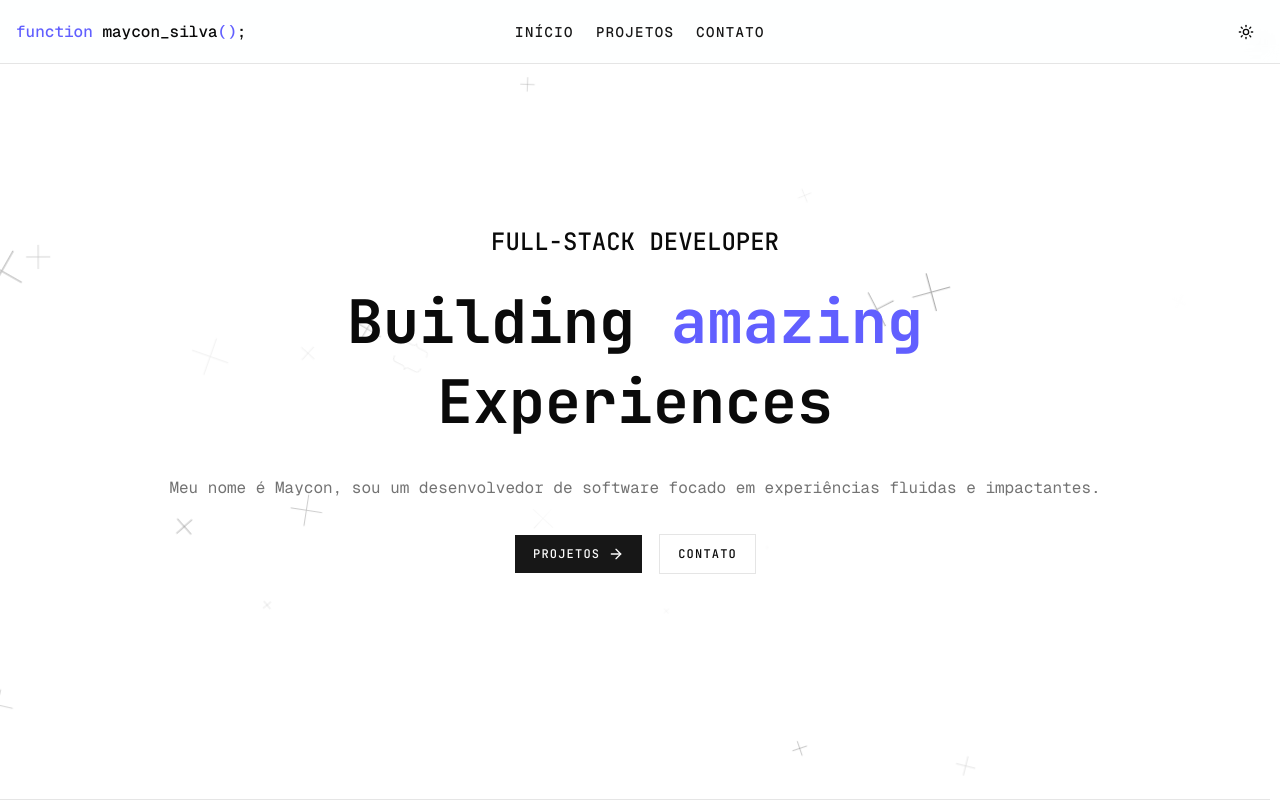
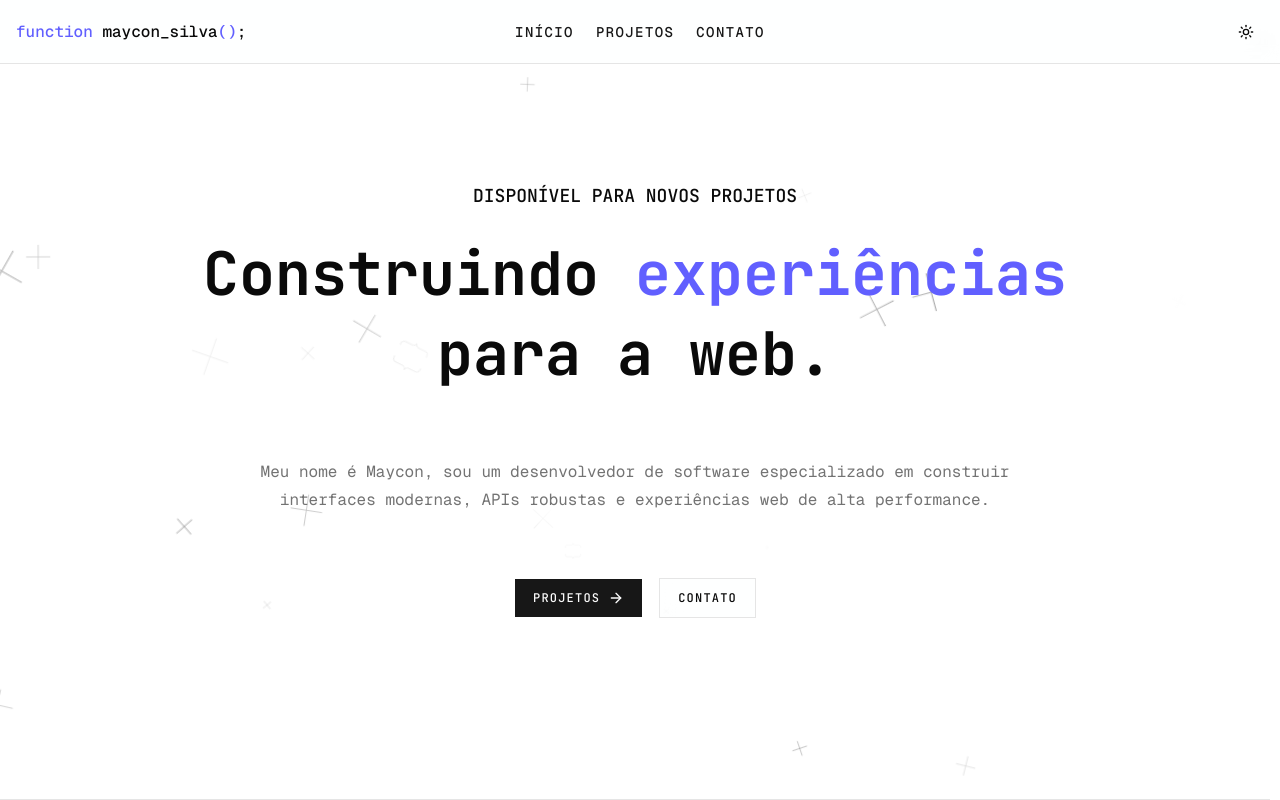
Before and after one commit to marquesmaycon/my-portfolio-3.0, a Next.js app: page / in a window 1280 px wide. Shown: the top 800 px of the page. Built offline with nearby package versions, Linux system fonts and the light colour scheme.

Commit message:
hero text animation

```diff
--- a/components/sections/hero.tsx
+++ b/components/sections/hero.tsx
@@ -1,37 +1,69 @@
 "use client";
 
+import { useGSAP } from "@gsap/react";
+import gsap from "gsap";
 import { ArrowRight } from "lucide-react";
 import Link from "next/link";
+import { useRef } from "react";
+
+import { scrambleChars } from "@/lib/constans";
 
 import { SparklesExposion } from "../sparkles-explosion";
 import { Button } from "../ui/button";
 
+const words = ["produtos", "experiências", "soluções", "interfaces"];
+
 export function Hero() {
+  const textRef = useRef<HTMLSpanElement>(null);
+
+  useGSAP(() => {
+    const tl = gsap.timeline({
+      repeat: -1,
+    });
+
+    words.forEach((word) => {
+      tl.to(textRef.current, {
+        duration: 2,
+        scrambleText: {
+          text: word,
+          chars: scrambleChars,
+          speed: 0.4,
+        },
+      });
+
+      tl.to({}, { duration: 1.5 });
+    });
+  });
   return (
     <section
       id="home"
       className="relative flex h-screen items-center overflow-hidden"
     >
       <div className="container">
-        <div className="z-10 flex flex-col gap-16 md:text-center lg:gap-8">
+        <div className="z-10 flex flex-col gap-8 md:text-center lg:gap-16">
           <div>
-            <h3 className="font-heading text-md mb-6 font-medium uppercase lg:text-2xl">
-              Full-Stack Developer
+            <h3 className="font-heading text-md mb-6 font-medium uppercase lg:text-lg">
+              Disponível para novos projetos
             </h3>
             <h1 className="font-heading text-5xl font-bold lg:text-6xl lg:leading-20">
-              Building <span className="text-accent">amazing</span> <br />{" "}
-              Experiences
+              Construindo{" "}
+              <span className="text-accent" ref={textRef}>
+                {words[0]}
+              </span>{" "}
+              <br />
+              para a web.
             </h1>
           </div>
 
-          <div>
+          <div className="mx-auto text-balance lg:max-w-2/3">
             <p className="text-muted-foreground leading-7">
-              Meu nome é Maycon, sou um desenvolvedor de software focado em
-              experiências fluidas e impactantes.
+              Meu nome é Maycon, sou um desenvolvedor de software especializado
+              em construir interfaces modernas, APIs robustas e experiências web
+              de alta performance.
             </p>
           </div>
 
-          <div id="actions" className="space-x-4">
+          <div className="space-x-4">
             <Button size="xl" asChild className="font-heading">
               <Link href="#project">
                 <span className="scramble">Projetos</span> <ArrowRight />
@@ -41,7 +73,7 @@ export function Hero() {
               variant="outline"
               size="xl"
               asChild
-              className="font-heading"
+              className="font-heading bg-background/10 backdrop-blur-md"
             >
               <Link href="#contact">
                 <span className="scramble">Contato</span>
```
